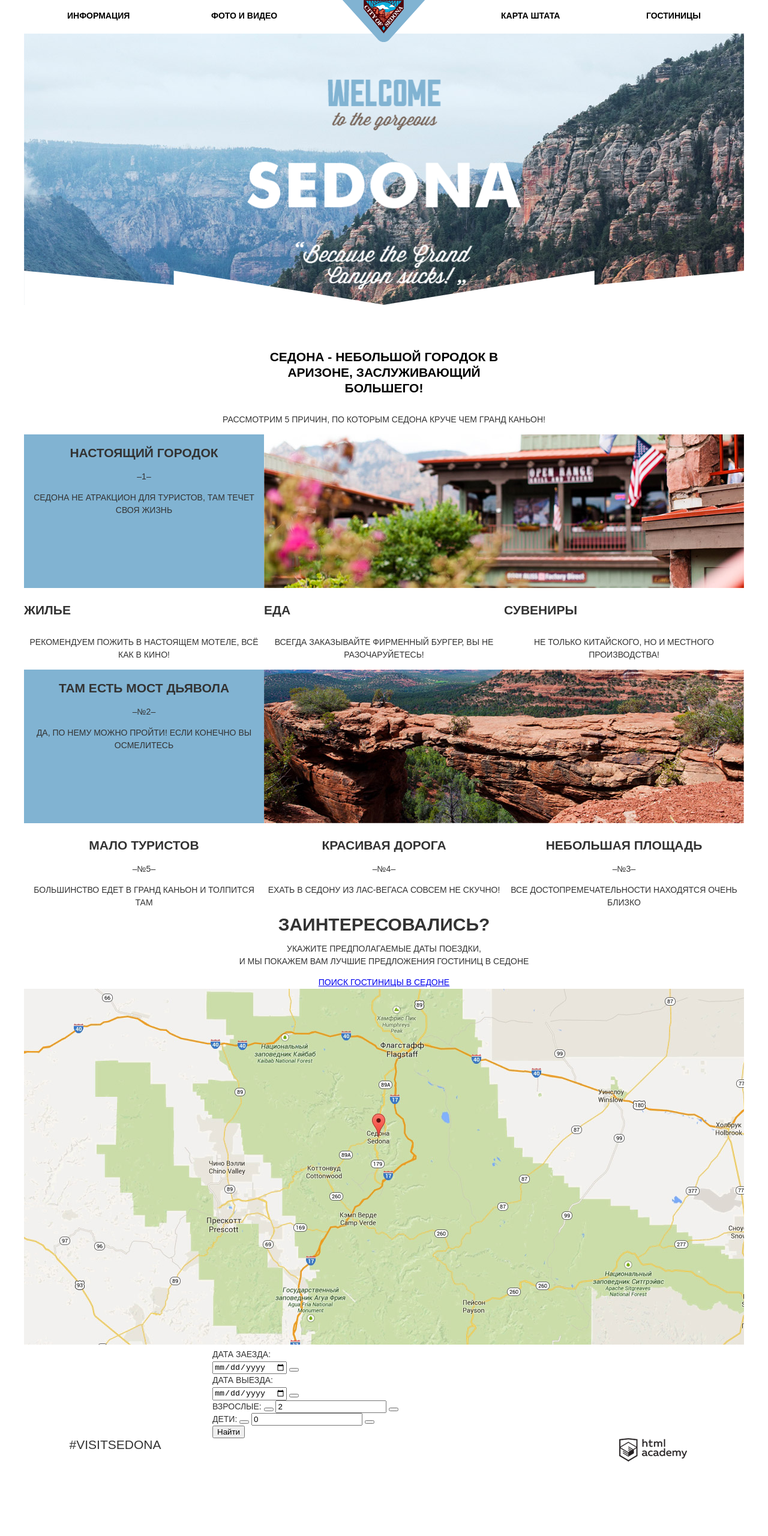
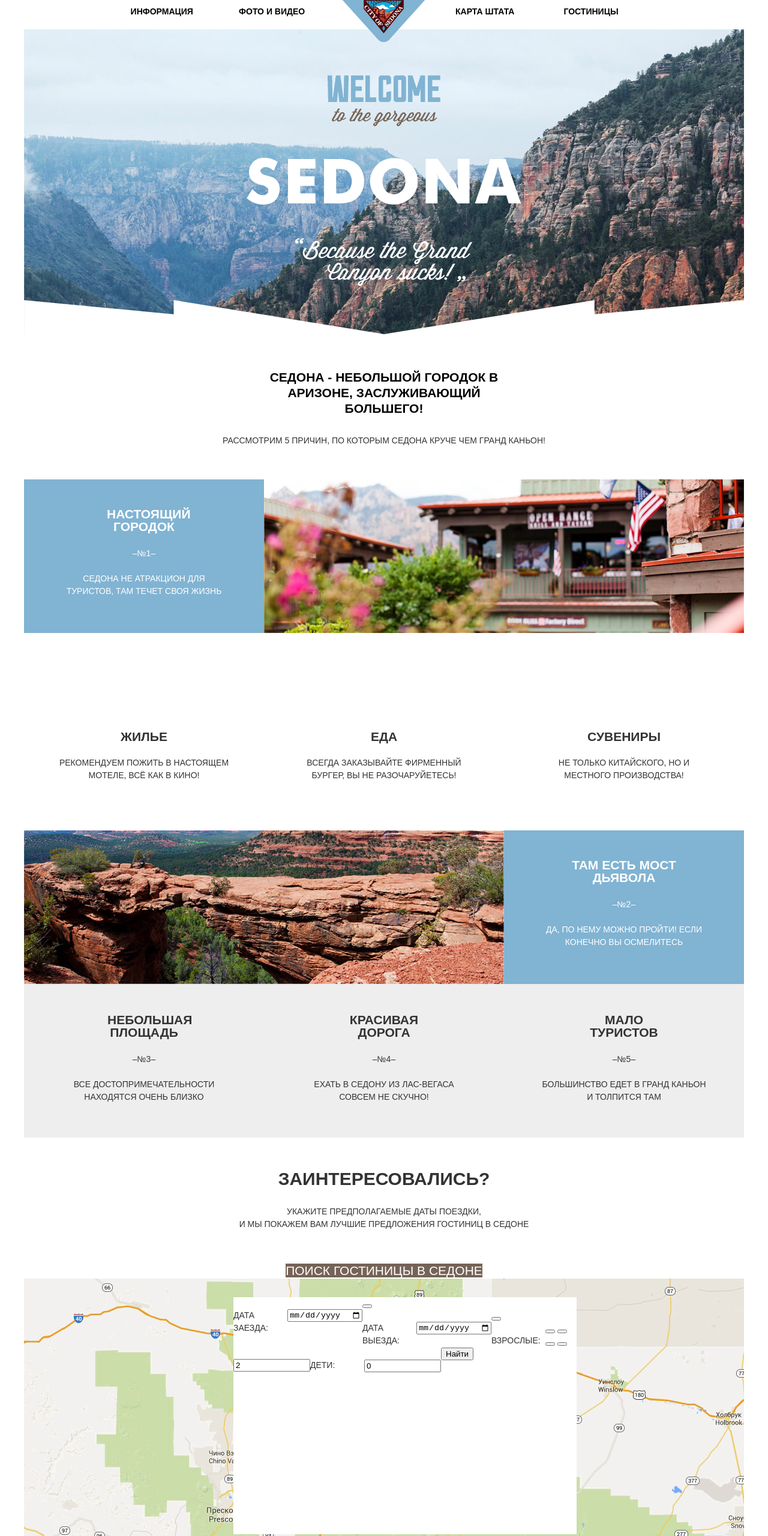
Before and after one commit to elenaklimanova/423043-sedona, a plain HTML site: page index.html in a window 1280 px wide. Shown: the top 2560 px of the page at 60% size. Before the commit the page ends 2447 px from the top, so only its background shows below. Drawn offline with Linux system fonts and the light colour scheme.

Commit message:
сетка главной доработка, сетка гостинниц 1

```diff
--- a/css/style.css
+++ b/css/style.css
@@ -1,6 +1,7 @@
 body {
 	margin: 0;
 	padding: 0;
+	min-width: 1200px;
 	color: #333333;
 	font-family: "PT Sans","Arial";
 	font-size: 14px;
@@ -14,7 +15,7 @@ body {
 }
 h2 {
 	font-size: 21px;
-	line-height: 120%;
+	line-height: 100%;
 }
 .offer-title{
 	font-size: 30px;
@@ -22,6 +23,15 @@ h2 {
 }
 .offer-title p{
 	line-height: 24px;
+}
+.offer-btn{
+	font-size: 21px;
+	line-height: 26px;
+	color: white;
+	background-color: #766357;
+}
+a {
+	text-decoration: none;
 }
 
 .clearfix::after {
@@ -36,44 +46,36 @@ h2 {
 }
 
 .wrapper {
-	padding-left: 72px;
-	padding-right: 72px;
-}
-
-.main-nav {
-	position: relative;
+	padding-left: 10%;
+	padding-right: 10%;
 }
 
 ul {
+	margin: 0 auto;
+	font-size: 0;
 	list-style-type: none;
-	margin: 0;
-	padding: 0;
+	padding-left: 6%;
+	padding-bottom: 19px;
+	padding-top: 9px;
+
 }
 
 .main-nav li {
-	float: left;
-	width: 128px;
-	padding-top: 16px;
-	padding-bottom: 16px;
+	display: inline-block;
+	vertical-align: top;
+	width: 20%;
+	font-size: 14px;
 	font-weight: 700;
 }
 
-.main-nav li:first-child {
-	margin-right: 112px;
+.main-nav li:nth-child(2){
+	margin-right: 20%;
 }
 
-.main-nav li:nth-child(2) {
-	margin-right: 355px;
+.main-nav a {
+	color: black;
 }
 
-.main-nav li:last-child {
-	float: right;
-	text-align: right;
-}
-.main-nav a{
-	color: black;
-	text-decoration: none;
-}
 .logo {
 	position: absolute;
 	top: 0;
@@ -82,15 +84,34 @@ ul {
 }
 
 .intro{
-	box-sizing: content-box;
-	margin: 0 auto;
-	width: 1200px;
-  height: 508px;
-	background-image: url("../img/sedona-words.png"), url("../img/background-mask.png"), url("../img/background-index.jpg");
-	background-repeat: no-repeat;
-	background-position: center 132px, center 451px, center 56px;
-	background-size: 457px, 1200px, 1200px;
+display: flex;
+justify-content: center;
+padding-top: 76px;
+height: 352px;
+width: 100%;
+position: relative;
+}
 
+.intro:before{
+	content: "";
+ background: url("../img/background-index.jpg") no-repeat;
+ width: 100%;
+ height: 508px;
+ position: absolute;
+	z-index: -1;
+	top: 0px;
+	left: 00px;
+}
+
+.intro:after{
+	content: "";
+  background: url("../img/background-mask.png") no-repeat;
+	left: 0;
+	bottom: -235px;
+	width: 100%;
+	height: 212px;
+	position: absolute;
+	z-index: -1;
 
 }
 
@@ -102,79 +123,138 @@ ul {
 	text-align: center;
 	padding-left: 382px;
 	padding-right: 382px;
-	padding-top: 60px;
-	padding-bottom: 15px;
+	padding-top: 125px;
+	padding-bottom: 16px;
 }
 p {
 	text-align: center;
+	padding-bottom: 10px;
+	padding-bottom: 40px;
 }
 
 .benefits {
+	height: 256px;
 	text-align: center;
+	background-color: #81b3d2;
 }
 
 .benefits-text{
+	box-sizing: border-box;
 	float: left;
-	width: 400px;
+	width: 33.3334%;
 	height: 256px;
+	color: white;
+	padding-top: 29px;
+	padding-left: 58px;
+	padding-right: 58px;
+}
+.benefits-title{
+	padding-left: 80px;
+	padding-right: 80px;
+	margin-bottom: 24px;
+}
+.benefits p{
+	margin-top: 21px;
+	margin-bottom: 24px;
+}
+.benefits-image{
+	float: right;
+	width: 66.6667%;
+}
+.feautures{
+	height: 256px;
+}
+
+.feautures-item{
+	box-sizing: border-box;
+	height: 256px;
+	float: left;
+	text-align: center;
+	width: 33.3334%;
+  padding-top: 138px;
+  padding-left: 55px;
+  padding-right: 55px;
+	margin-bottom: 67px;
+}
+
+.feautures-item p{
+	margin-top: 23px;
+}
+.benefits-second{
+	height: 256px;
+	text-align: center;
 	background-color: #81b3d2;
 }
 
+.benefits-second-text{
+	box-sizing: border-box;
+	float: right;
+	width: 33.3334%;
+	height: 256px;
+	color: white;
+	padding-top: 29px;
+	padding-left: 40px;
+	padding-right: 40px;
+}
+.benefits-second-title{
+	padding-left: 65px;
+	padding-right: 65px;
+	margin-bottom: 24px;
+}
+.benefits-second p{
+	margin-top: 21px;
+	margin-bottom: 24px;
+}
 .benefits-image{
-	float: right;
-	width: 800px;
+	float: left;
+	width: 66.6667%;
 }
 
-.feautures-item {
-	float: left;
-	width: 400px;
+.benefits-gray-bg{
+	height: 256px;
+	background-color: #eeeeee;
+	margin-bottom: 57px;
 }
 
-.feautures-item :last-child {
-	float: right;
-	width: 400px;
+.benefits-item{
+	box-sizing: border-box;
+	float: left;
+	text-align: center;
+	width: 33.3334%;
+	padding-top: 31px;
+	padding-left: 59px;
+	padding-right: 59px;
 }
-
-
-.benefits-text :last-child {
-	float: right;
-	width: 400px;
-}
-
-.feature-text{
-	float: left;
-	width: 400px;
-}
-
-.feature-text{
-	float: left;
-	width: 400px;
-}
-
-.feature-text:last-child {
-	float: right;
-	width: 400px;
-}
-
 .offer {
 	text-align: center;
 }
-
+.offer p{
+	margin-top: 28px;
+}
 .offer-btn btn {
 	text-decoration: none;
 	font-size: 21px;
 }
 .map{
+	background: url("../img/map.jpg");
+	background-repeat: no-repeat;
+	width: 100%;
+	height: 747px;
+}
+
+.footer.{
 	position: relative;
+	z-index: 1;
 }
-}
-form{
+.hotel-search{
 	margin: 0 auto;
 	position:absolute;
-	bottom:198px;
+	z-index: 2;
+	top: 2162px;
+	left: 389px;
+	background-color: white;
 	width: 568px;
-	height: 282px;
-	background-color: white;
+  height: 395px;
 
 }
 
@@ -184,7 +264,7 @@ form{
 	margin: 0 auto;
 
 }
-.footer-index {
+.footer-index, .footer-inner {
 	font-size: 0;
 	text-align: center;
 	padding-right: 72px;
@@ -215,3 +295,169 @@ form{
 	float: right;
 	width: 240px;
 }
+
+
+/*внутренняя страница*/
+.search-panel{
+	width: 1200px;
+	min-height: 220px;
+	background-image: url(../img/background-hotels.jpg);
+}
+
+ .filter-group b{
+  font-size: 16px;
+  color: white;
+  font-weight: bold;
+  text-align: left;
+	margin-right: 100px;
+ }
+
+ .filter-group label{
+  font-size: 14px;
+  color: white;
+  text-align: left;
+ }
+
+ .filter-group{
+	width: 300px;
+	text-align: right;
+	float: left;
+}
+
+.filter-group::nth-child(2){
+    margin-right: 300px;
+}
+
+input{
+	width: 120px;
+   float: left;
+   margin-top: 20px;
+}
+
+label{
+	float: left;
+   padding-top: 20px;
+   width: 5em;
+   margin-right: 20px;
+}
+
+.sort {
+	width: 1060px;
+	padding: 40px 70px;
+}
+
+.sort-title h2{
+  font-size: 21px;
+  color: black;
+  font-weight: bold;
+  line-height: 1.238;
+  text-align: left;
+  vertical-align: bottom;
+  float: left;
+  width: 135px;
+  padding-right:31px;
+}
+
+.sort-buy{
+	float: left;
+	width: 780px;
+	font-size: 0;
+}
+
+.sort-label{
+	font-size: 12px;
+	line-height: normal;
+  color: black;
+	vertical-align: middle;
+	text-align: left;
+	list-style-type: none;
+	text-decoration: none;
+	float: left;
+	width: 90px;
+}
+
+	.sort-buy {
+	font-size: 12px;
+	line-height: normal;
+	vertical-align: bottom;
+	text-align: left;
+	list-style-type: none;
+	text-decoration: none;
+	width: 780px;
+}
+
+.sort-buy a{
+	color: #81b3d2;
+	font-size: 12px;
+	float: left;
+	width: 90px;
+}
+
+.sort-arrows{
+	float: left;
+	width: 111px;
+}
+
+.hotel-item{
+	width: 1060px;
+	padding: 30px  70px;
+}
+
+.hotel-image{
+	float: left;
+	width: 135px;
+	padding-right: 31px;
+}
+
+.hotel-info{
+	width: 780px;
+	float: left;
+}
+
+.hotel-info-part{
+    width: 118px;
+    float: left;
+    margin-right: 8px;
+}
+
+.price{
+    width: 134px;
+    float: left;
+}
+
+.hotel-rating{
+	float: left;
+	width: 111px;
+	background-color: #eeeeee;
+}
+
+.hotel-info a{
+  font-size: 20px;
+  color: black;
+  font-weight: bold;
+  line-height: 1.238;
+  text-align: left;
+	margin-right: 500px;
+
+}
+
+ .hotel-info-part a{
+	font-size: 14px;
+  color:white;
+  font-weight: bold;
+  text-align: left;
+ 	background-color: #81b3d2;
+ 	text-decoration: none;
+ 	padding: 7px 15px;
+ }
+
+ .price a{
+	font-size: 14px;
+ 	background-color:#766357;
+ 	text-decoration: none;
+ 	padding: 7px 15px;
+ }
+
+.hotel-rating-count{
+  text-align: right;
+}
--- a/index.html
+++ b/index.html
@@ -30,20 +30,21 @@
     </header>
     <main>
       <div class="intro">
+        <img src="img/sedona-words.png" width="458" height="352" alt="Welcome Sedona">
       </div>
       <h1 class="main-title">Седона - небольшой городок в Аризоне, заслуживающий большего!</h1>
 	  	<p>Рассмотрим 5 причин, по которым Седона круче чем Гранд каньон!</p>
       <div class="benefits clearfix">
         <div class="benefits-text">
           <h2 class="benefits-title">Настоящий городок</h2>
-          <span>&ndash;1&ndash;</span>
+          <span>&ndash;&#8470;1&ndash;</span>
           <p>Седона не атракцион для туристов, там течет своя жизнь</p>
         </div>
         <div class="benefits-image">
           <img src="img/benefits-image.jpg" width="800" height="256" alt="Настоящий городок">
         </div>
         </div>
-        <div class="features">
+        <div class="features clearfix">
           <div class="feautures-item">
             <h2 class="feautures-title feautures-title-house">Жилье</h2>
             <p>Рекомендуем пожить в настоящем мотеле, всё как в кино!</p>
@@ -57,35 +58,31 @@
             <p>Не только китайского, но и местного производства!</p>
           </div>
         </div>
-        <div class="benefits clearfix">
-          <div class="benefits-image">
-            <img src="img/benefits-image-2.jpg" width="800" height="256" alt="Мост дьявола">
-          </div>
-          <div class="benefits-text">
-            <h2 class="benefits-title">Там есть мост дьявола</h2>
+        <div class="benefits-second clearfix">
+          <div class="benefits-second-text">
+            <h2 class="benefits-second-title">Там есть мост дьявола</h2>
             <span>&ndash;&#8470;2&ndash;</span>
             <p>Да, по нему можно пройти! Если конечно вы осмелитесь</p>
           </div>
-        </div>
-        <div class="benefits">
-          <div class="feature-text">
-            <h2 class="feature-title">Небольшая площадь</h2>
-            <span class="feature-num">&ndash;&#8470;3&ndash;</span>
-            <p class="feature-desc">Все достопремечательности находятся очень близко</p>
+          <div class="benefits-second-image">
+            <img src="img/benefits-image-2.jpg" width="800" height="256" alt="Мост дьявола">
           </div>
         </div>
-        <div class="benefits">
-          <div class="feature-text">
-           <h2 class="feature-title">Красивая дорога</h2>
-           <span class="feature-num">&ndash;&#8470;4&ndash;</span>
-           <p class="feature-desc">Ехать в Седону из Лас-вегаса совсем не скучно!</p>
+        <div class="benefits benefits-gray-bg clearfix">
+          <div class="benefits-item">
+            <h2 class="benefits-title">Небольшая площадь</h2>
+            <span>&ndash;&#8470;3&ndash;</span>
+            <p>Все достопримечательности находятся очень близко</p>
           </div>
-        </div>
-        <div class="benefits">
-          <div class="feature-text">
-           <h2 class="feature-title">Мало туристов</h2>
-           <span class="feature-num">&ndash;&#8470;5&ndash;</span>
-           <p class="feature-desc">Большинство едет в Гранд Каньон и толпится там</p>
+          <div class="benefits-item">
+           <h2 class="benefits-title">Красивая дорога</h2>
+           <span >&ndash;&#8470;4&ndash;</span>
+           <p>Ехать в Седону из Лас-вегаса совсем не скучно!</p>
+          </div>
+          <div class="benefits-item">
+           <h2 class="benefits-title">Мало туристов</h2>
+           <span>&ndash;&#8470;5&ndash;</span>
+           <p>Большинство едет в Гранд Каньон и толпится там</p>
           </div>
           </div>
           <div class="offer">
@@ -95,7 +92,6 @@
 			    </div>
           <footer>
 			      <div class="map">
-              <img src="img/map.jpg" width="1200" height="593" alt="Карта">
             </div>
 					  <form class="hotel-search" action="/echo" method="get">
 						<div class="hotel-search-row">
```
Also changed, not shown: hotels.html (+24 -22 lines).
